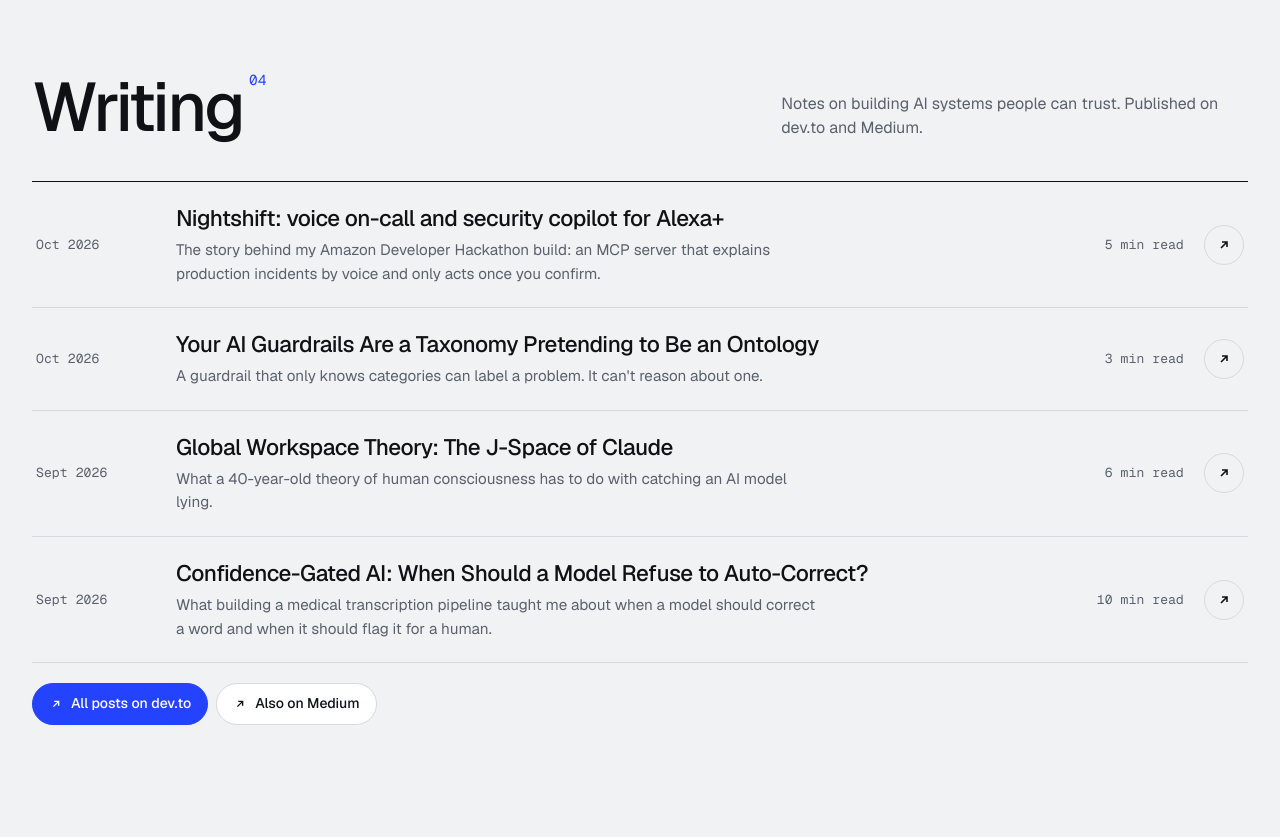
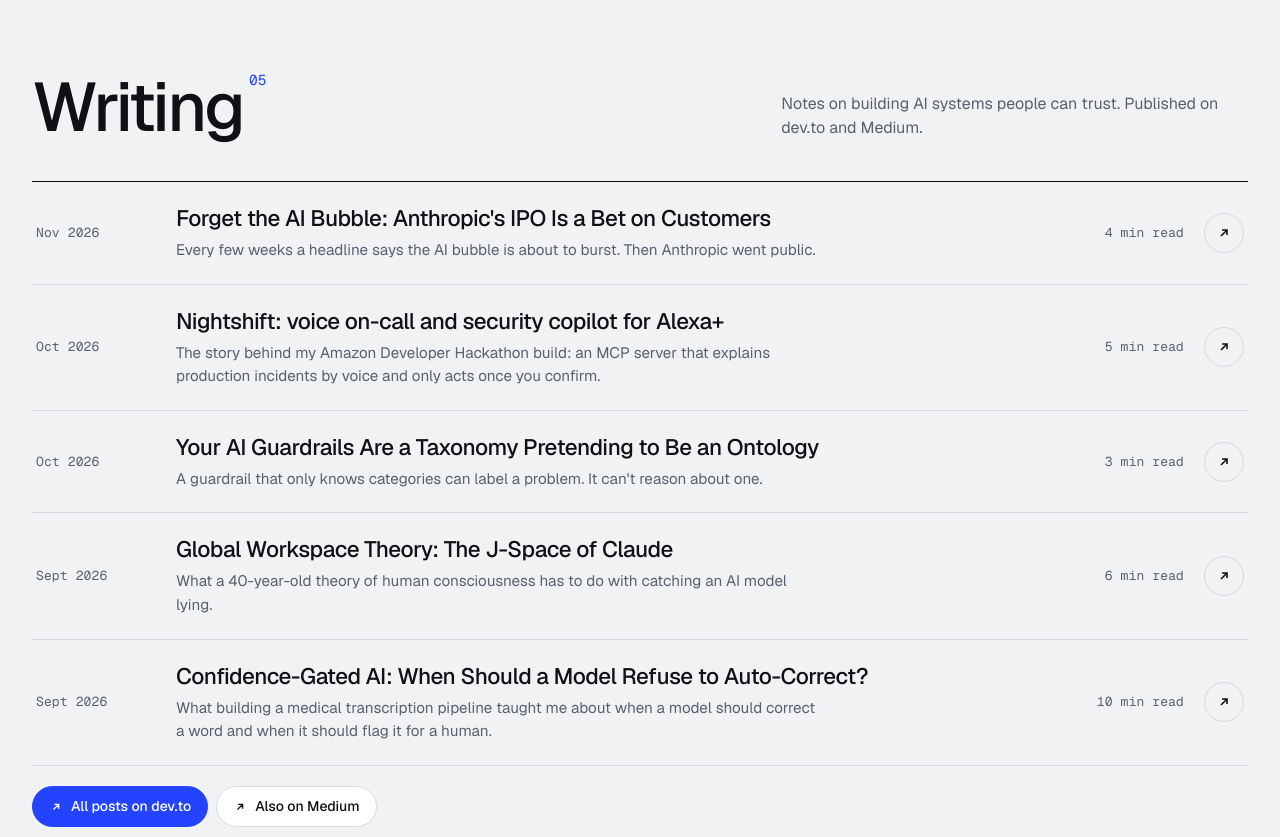
Before and after one commit to NaveenVikramR/NaveenVikramR.github.io, a plain HTML site: page index.html in a window 1280 px wide. Shown: the part 3005-3842 px from the top of the page. Drawn offline with nearby package versions, Linux system fonts and the light colour scheme; no server answers.

Commit message:
Add new post: Anthropic's IPO is a bet on customers
Co-Authored-By: Claude Opus 5.5 <noreply@anthropic.com>
Claude-Session: https://claude.ai/code/session_012qtu5tCGBs1XQCvztCE2TF

```diff
--- a/assets/data.js
+++ b/assets/data.js
@@ -156,6 +156,14 @@ window.PORTFOLIO = {
     mirror: { label: "Medium", url: "https://medium.com/@naveenvikram27" },
     posts: [
       {
+        title: "Forget the AI Bubble: Anthropic's IPO Is a Bet on Customers",
+        url: "https://dev.to/naveen_vikram_4022af2f49a/forget-the-ai-bubble-anthropics-ipo-is-a-bet-on-customers-4806",
+        date: "2026-11-20",
+        minutes: 4,
+        tags: ["ai", "anthropic", "startups"],
+        blurb: "Every few weeks a headline says the AI bubble is about to burst. Then Anthropic went public.",
+      },
+      {
         title: "Nightshift: voice on-call and security copilot for Alexa+",
         url: "https://dev.to/naveen_vikram_4022af2f49a/nightshift-voice-on-call-and-security-copilot-for-alexa-2k63",
         date: "2026-10-23",
--- a/index.html
+++ b/index.html
@@ -99,7 +99,7 @@
   <section class="section" id="writing">
     <div class="wrap">
       <div class="section__head">
-        <h2 class="section__title">Writing<sup id="writing-count">04</sup></h2>
+        <h2 class="section__title">Writing<sup id="writing-count">05</sup></h2>
         <p class="section__note" id="writing-note">Notes on building AI systems people can trust. Published on dev.to and Medium.</p>
       </div>
       <ul class="posts" id="posts"></ul>
@@ -142,7 +142,7 @@
 </div>
 <div class="toast" id="toast" role="status" aria-live="polite"></div>
 
-<script src="assets/data.js?v=b7445fbd"></script>
+<script src="assets/data.js?v=5e49a4ed"></script>
 <script src="assets/app.js?v=cc823187"></script>
 </body>
 </html>
```
